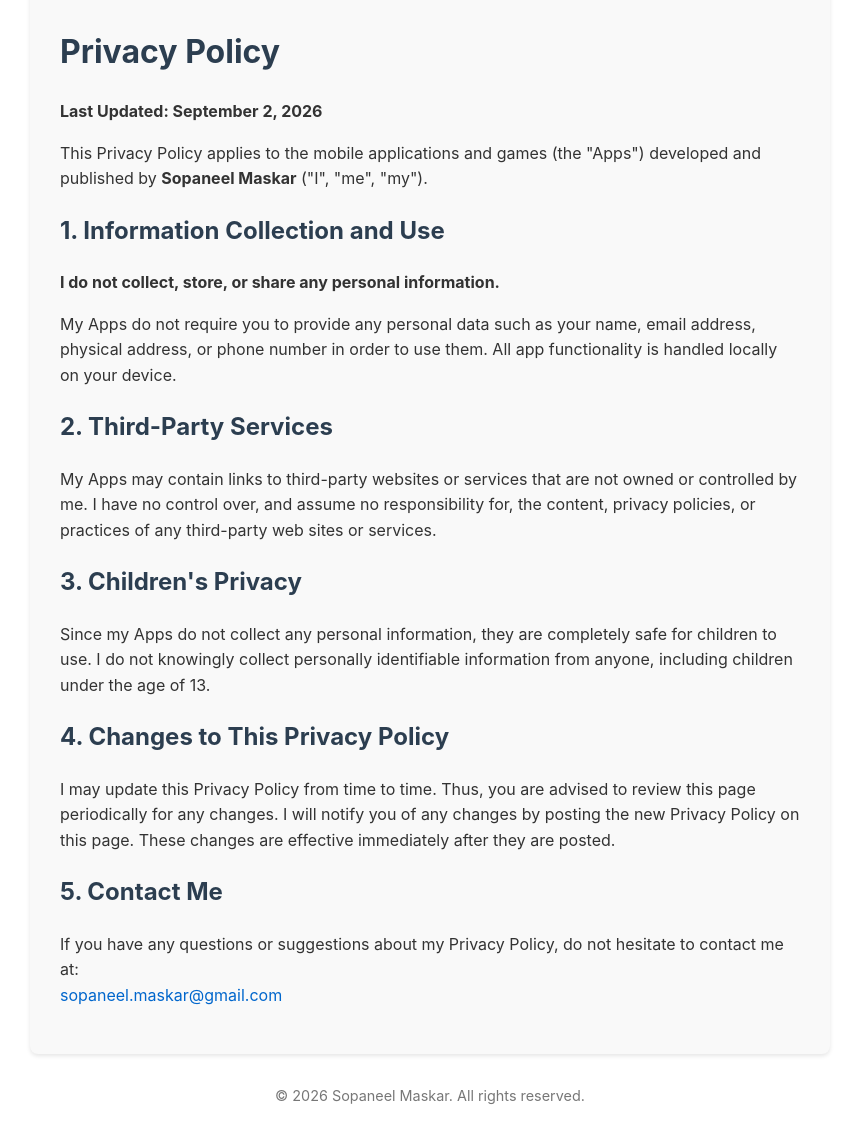
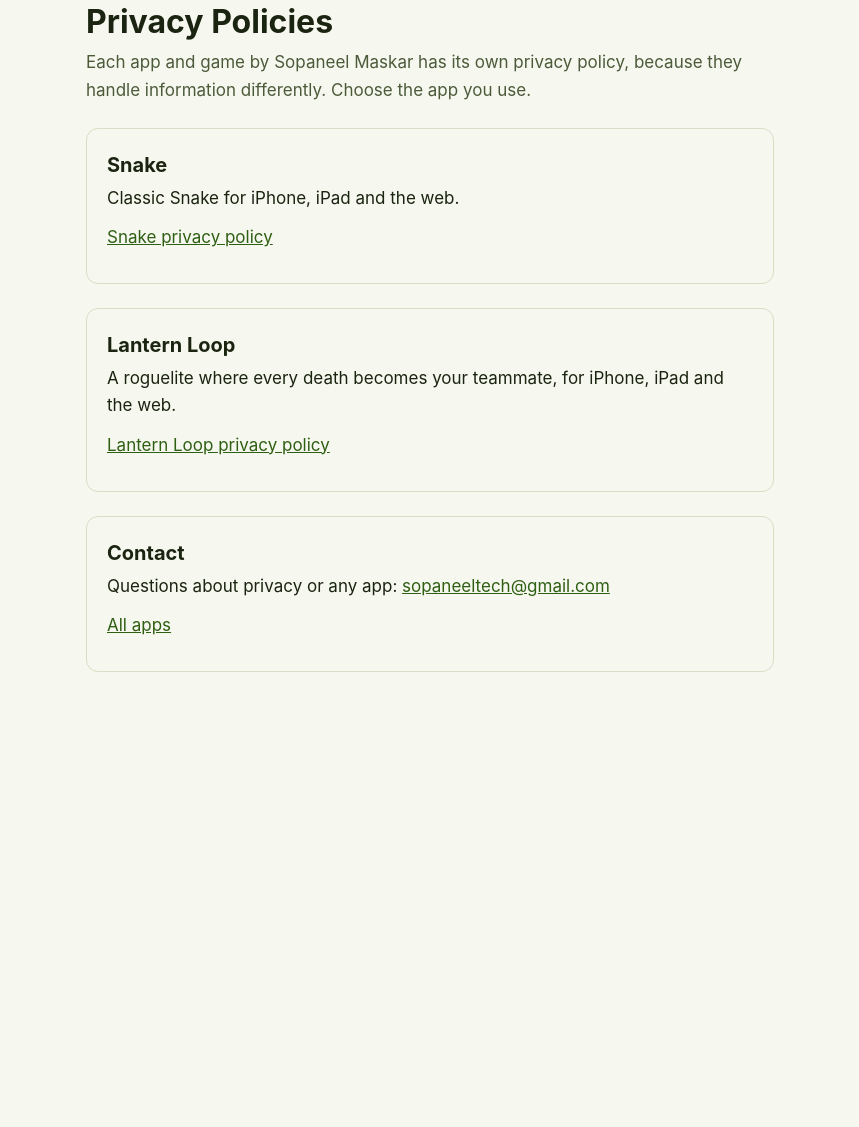
Before and after one commit to sopaneelmaskar/privacy-policy, a plain HTML site: page index.html in a window 1280 px wide. Shown: the part 45-1172 px from the top of the page, without its empty margins (210-1069 px from the left). After the commit the page ends 800 px from the top, so only its background shows below. Drawn offline with Linux system fonts and the light colour scheme.

Commit message:
Replace the general privacy policy with a list of per-app policies
The old page said no app collects any information, which no longer
matches Snake or Lantern Loop (both use Google AdMob), and it listed an
outdated contact email. Each app's own policy is now the source of truth.

Co-Authored-By: Claude Opus 5.5 <noreply@anthropic.com>

```diff
--- a/index.html
+++ b/index.html
@@ -1,71 +1,65 @@
-<!DOCTYPE html>
+<!doctype html>
 <html lang="en">
 <head>
-    <meta charset="UTF-8">
-    <meta name="viewport" content="width=device-width, initial-scale=1.0">
-    <title>Privacy Policy - Sopaneel Maskar</title>
-    <style>
-        body {
-            font-family: -apple-system, BlinkMacSystemFont, "Segoe UI", Roboto, Helvetica, Arial, sans-serif;
-            line-height: 1.6;
-            color: #333;
-            max-width: 800px;
-            margin: 0 auto;
-            padding: 20px;
-        }
-        h1, h2 {
-            color: #2c3e50;
-        }
-        .container {
-            background-color: #f9f9f9;
-            padding: 30px;
-            border-radius: 8px;
-            box-shadow: 0 2px 4px rgba(0,0,0,0.1);
-        }
-        .footer {
-            margin-top: 30px;
-            font-size: 0.9em;
-            color: #777;
-            text-align: center;
-        }
-        a {
-            color: #0066cc;
-            text-decoration: none;
-        }
-        a:hover {
-            text-decoration: underline;
-        }
-    </style>
+<meta charset="utf-8">
+<meta name="viewport" content="width=device-width, initial-scale=1">
+<title>Privacy Policies - Sopaneel Maskar</title>
+<meta name="description" content="Privacy policies for apps and games by Sopaneel Maskar.">
+<style>
+  :root {
+    --bg: #f6f8ef;
+    --text: #1b2410;
+    --muted: #4c5a3a;
+    --rule: #d6dfc4;
+    --link: #2f5f13;
+  }
+  @media (prefers-color-scheme: dark) {
+    :root {
+      --bg: #141a0d;
+      --text: #e6eddb;
+      --muted: #aab79a;
+      --rule: #2c3820;
+      --link: #a9d77f;
+    }
+  }
+  * { box-sizing: border-box; }
+  body {
+    margin: 0;
+    background: var(--bg);
+    color: var(--text);
+    font: 17px/1.6 -apple-system, BlinkMacSystemFont, "Segoe UI", Roboto, Helvetica, Arial, sans-serif;
+  }
+  main { max-width: 720px; margin: 0 auto; padding: 48px 16px 64px; }
+  h1 { font-size: 2rem; line-height: 1.2; margin: 0 0 8px; }
+  h2 { font-size: 1.25rem; margin: 0 0 4px; }
+  p { margin: 0 0 12px; }
+  a { color: var(--link); }
+  .muted { color: var(--muted); }
+  section { margin-top: 24px; padding: 20px; border: 1px solid var(--rule); border-radius: 12px; }
+</style>
 </head>
 <body>
-    <div class="container">
-        <h1>Privacy Policy</h1>
-        <p><strong>Last Updated: September 2, 2026</strong></p>
+<main>
+  <h1>Privacy Policies</h1>
+  <p class="muted">Each app and game by Sopaneel Maskar has its own privacy policy, because they handle information differently. Choose the app you use.</p>
 
-        <p>This Privacy Policy applies to the mobile applications and games (the "Apps") developed and published by <strong>Sopaneel Maskar</strong> ("I", "me", "my").</p>
+  <section>
+    <h2>Snake</h2>
+    <p>Classic Snake for iPhone, iPad and the web.</p>
+    <p><a href="classic-snake/">Snake privacy policy</a></p>
+  </section>
 
-        <h2>1. Information Collection and Use</h2>
+  <section>
+    <h2>Lantern Loop</h2>
+    <p>A roguelite where every death becomes your teammate, for iPhone, iPad and the web.</p>
+    <p><a href="lantern-loop/">Lantern Loop privacy policy</a></p>
+  </section>
 
-        <p><strong>I do not collect, store, or share any personal information.</strong></p>
-
-        <p>My Apps do not require you to provide any personal data such as your name, email address, physical address, or phone number in order to use them. All app functionality is handled locally on your device.</p>
-
-        <h2>2. Third-Party Services</h2>
-        <p>My Apps may contain links to third-party websites or services that are not owned or controlled by me. I have no control over, and assume no responsibility for, the content, privacy policies, or practices of any third-party web sites or services.</p>
-
-        <h2>3. Children's Privacy</h2>
-        <p>Since my Apps do not collect any personal information, they are completely safe for children to use. I do not knowingly collect personally identifiable information from anyone, including children under the age of 13.</p>
-
-        <h2>4. Changes to This Privacy Policy</h2>
-        <p>I may update this Privacy Policy from time to time. Thus, you are advised to review this page periodically for any changes. I will notify you of any changes by posting the new Privacy Policy on this page. These changes are effective immediately after they are posted.</p>
-
-        <h2>5. Contact Me</h2>
-        <p>If you have any questions or suggestions about my Privacy Policy, do not hesitate to contact me at: <br>
-        <a href="mailto:sopaneel.maskar@gmail.com">sopaneel.maskar@gmail.com</a></p>
-    </div>
-
-    <div class="footer">
-        &copy; 2026 Sopaneel Maskar. All rights reserved.
-    </div>
+  <section>
+    <h2>Contact</h2>
+    <p>Questions about privacy or any app: <a href="mailto:sopaneeltech@gmail.com">sopaneeltech@gmail.com</a></p>
+    <p><a href="https://sopaneelmaskar.github.io/">All apps</a></p>
+  </section>
+</main>
 </body>
 </html>
```
